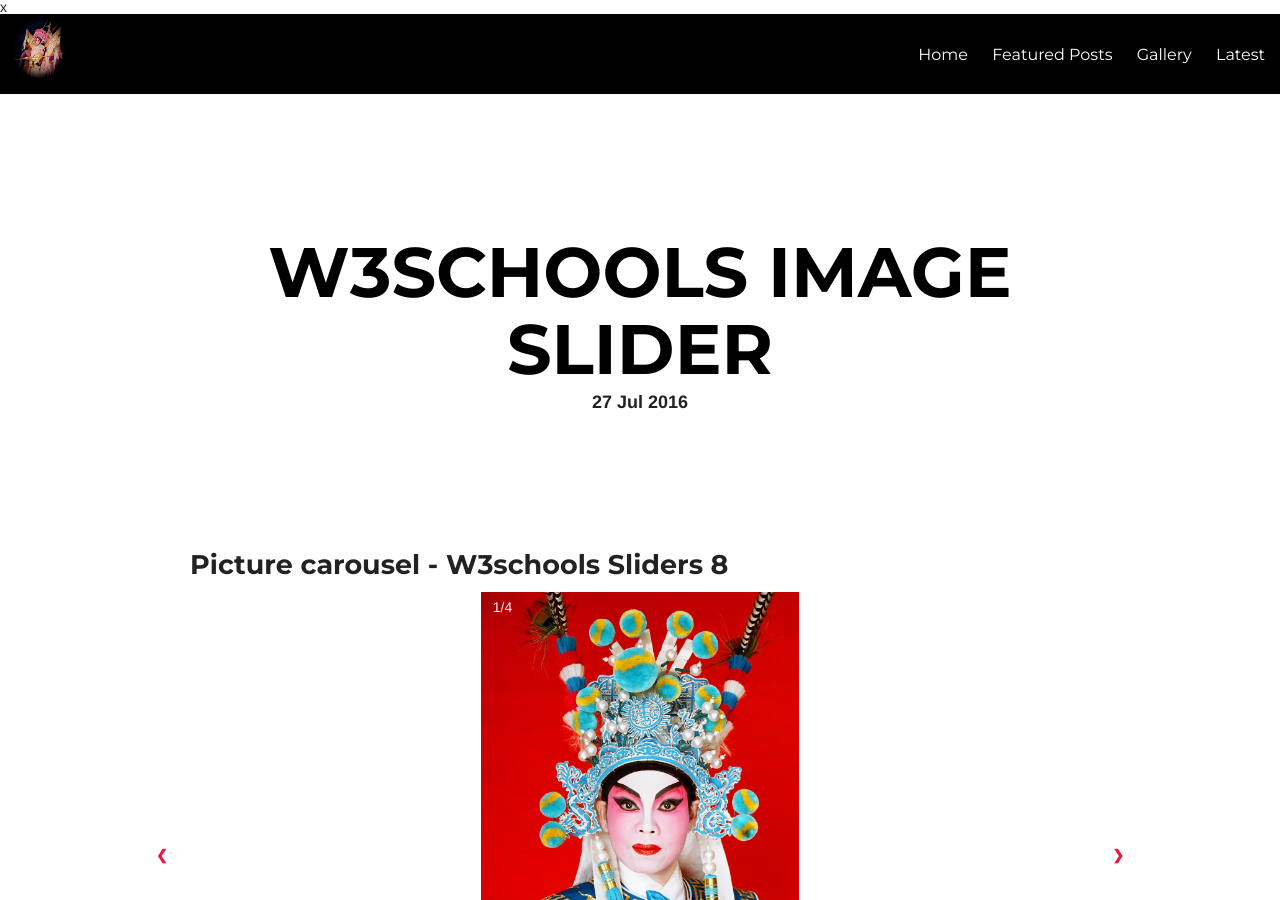
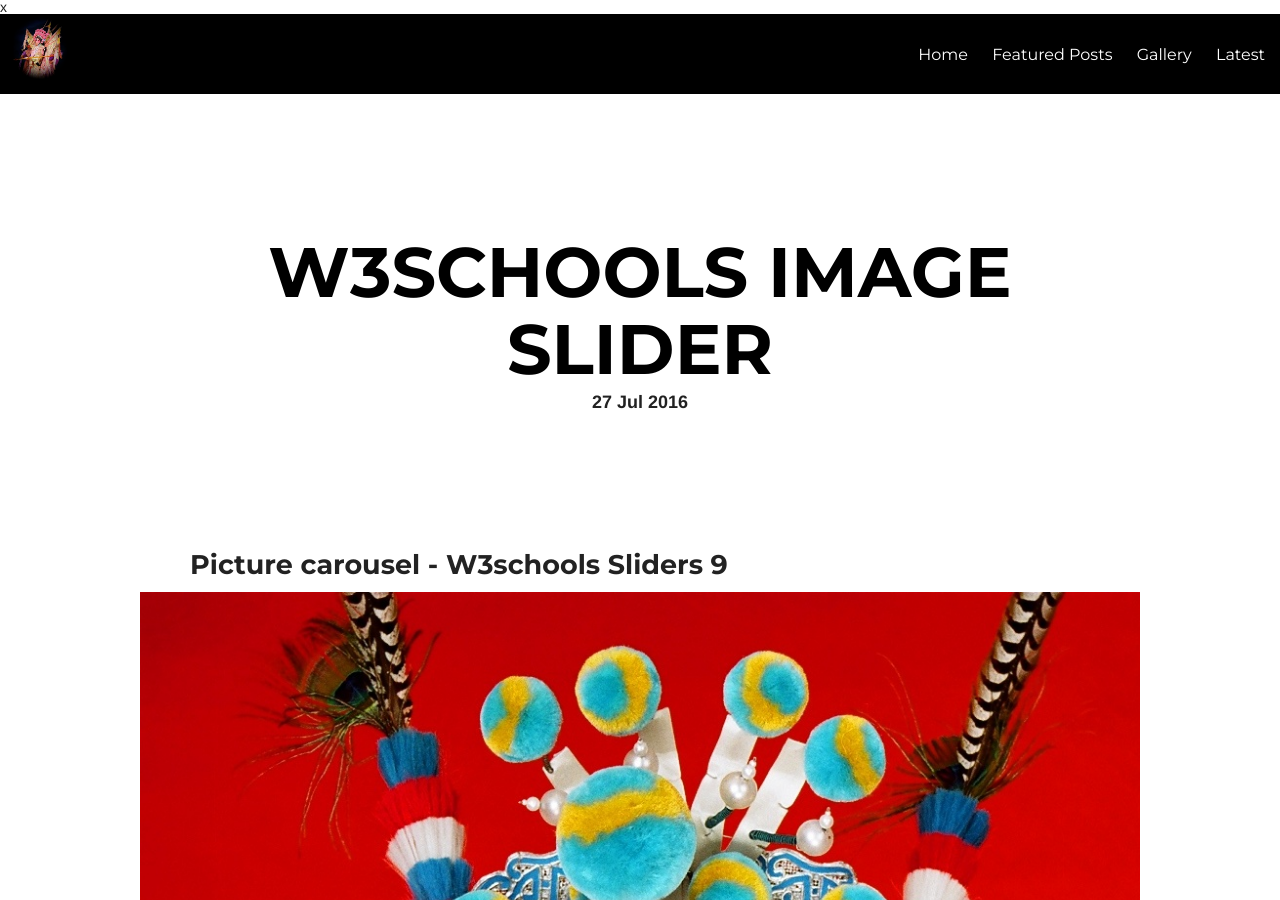
Before and after one commit to gitmannen/drama2, a Jekyll site: the page built from _posts/2016-07-27-w3schools-slider.md, in a window 1280 px wide and 900 px high. Built offline with Jekyll 4.4.1, drawn with Linux system fonts in a browser that asks for light colours; nearby versions of some CDN libraries; some of the changed text lies outside the part shown.

Commit message:
roagnfdnal

```diff
--- a/_posts/2016-07-27-w3schools-slider.md
+++ b/_posts/2016-07-27-w3schools-slider.md
@@ -15,7 +15,7 @@
 ---
 
 
-### Picture  carousel -  W3schools Sliders  8
+### Picture  carousel -  W3schools Sliders  9
 <div class="slideshow-container" style="margin:0 auto; display: block;">
   <div class="mySlides fade">
     <div class="numbertext"></div>
--- a/assets/js/w3slider.js
+++ b/assets/js/w3slider.js
@@ -76,6 +76,7 @@
 // eg domSlideObj=document.getElementsByTagName("myslides")[0]
 // eg domCapObj=document.getElementsByTagName("text")[0]
 // eg domImggObj=document.getElementsByClassName("imgg");
+// eg domNumObj=document.getElementsByClassName("numbertext");
 function imgWdHtSetCenter(domSlideObj, domCapObj,domImggObj, domNumObj)
 {
 	console.log("inside imgWdHtSetCenter")
@@ -164,7 +165,7 @@
 
 
 
-
+			var document.getElementsByClassName("prev").css("left",capWdDiff);
 
 
 
```
